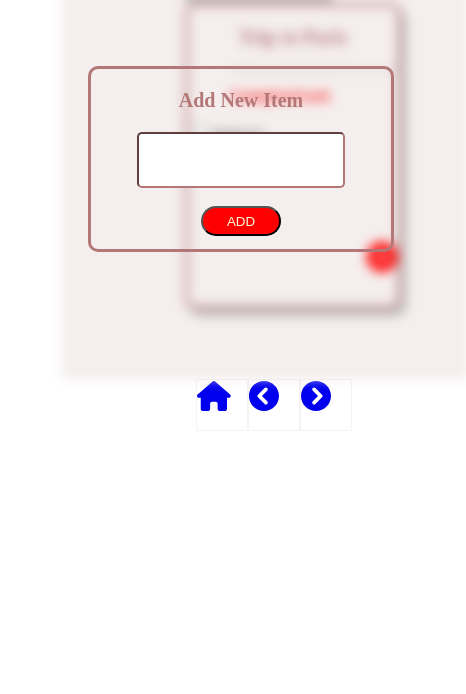
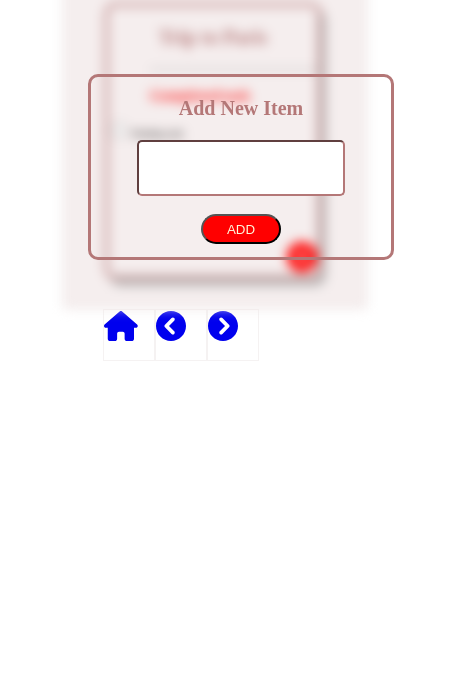
Before and after one commit to murali98m/mobile2, a plain HTML site: page index3.html in a window 390 px wide. Shown: the part 150-844 px from the top of the page, 466 px wide, since content can reach past the window. Drawn offline with Linux system fonts and the light colour scheme.

Commit message:
first commit

```diff
--- a/index3.html
+++ b/index3.html
@@ -114,7 +114,7 @@
         border: 3px solid rgb(180, 119, 119);
         border-radius: 10px;
         margin-left: 80px;
-        margin-top: -80%;
+        margin-top: -60%;
         position: absolute;
         text-align: center;
     }
--- a/style.css
+++ b/style.css
@@ -96,8 +96,8 @@ p
     }
     #box1
         {
-            height: 500px;
-            width: 400px;
+            height: 430px;
+            width: 300px;
             border:1px solid rgb(218, 203, 203);
             justify-content: center;
         }
@@ -107,14 +107,15 @@ p
         width: 200px;
         border: 3px solid rgb(180, 119, 119);
         border-radius: 10px;
+        margin-left: 15%;
     }
     .box3
     {
-        height: 300px;
+        height: 270px;
         width: 210px;
         border: 3px solid rgb(180, 119, 119);
         border-radius: 10px;
-        margin-left: 120px;
+        margin-left: 40px;
         /* margin-top: -10%; */
         box-shadow: 5px 7px rgb(187, 186, 186);
     }
@@ -126,6 +127,10 @@ p
     {
         font-size: 20px;
     }
+    #box5
+    {
+        margin-left: 25%;
+    }
 
     #button
 {
```
Also changed, not shown: index1.html (+1 -1 lines), index2.html (+1 -1 lines).
